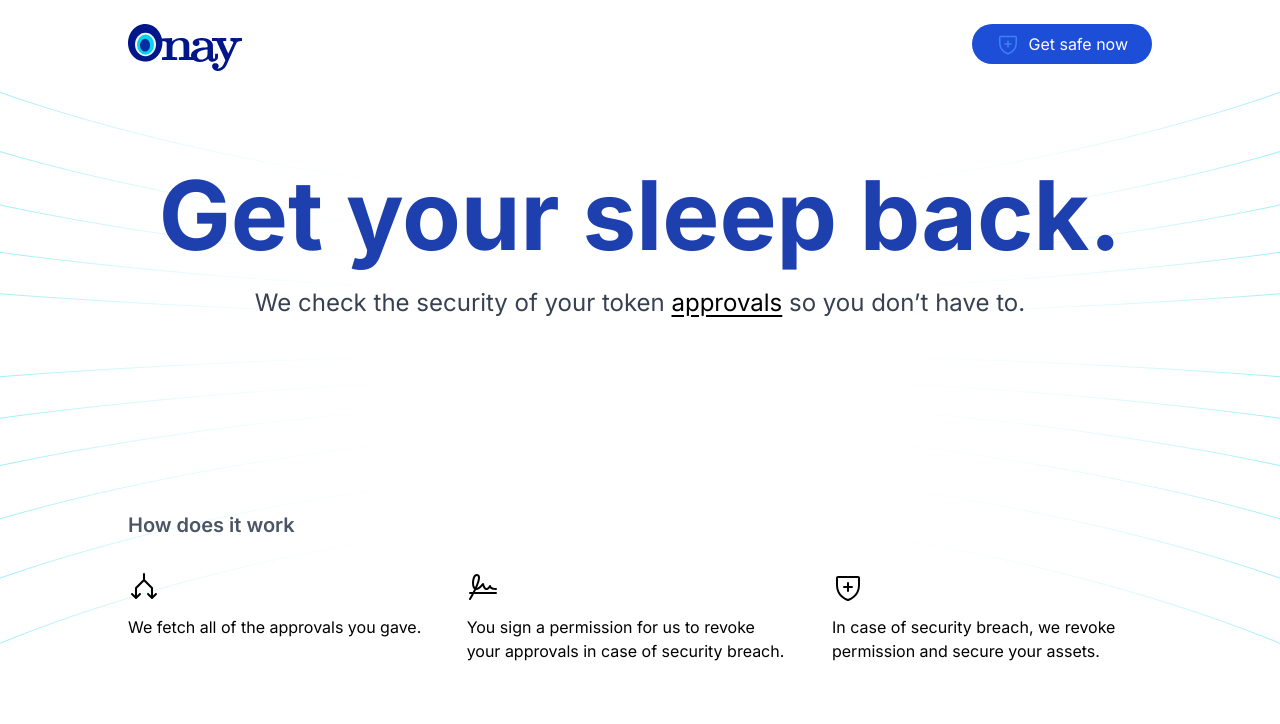
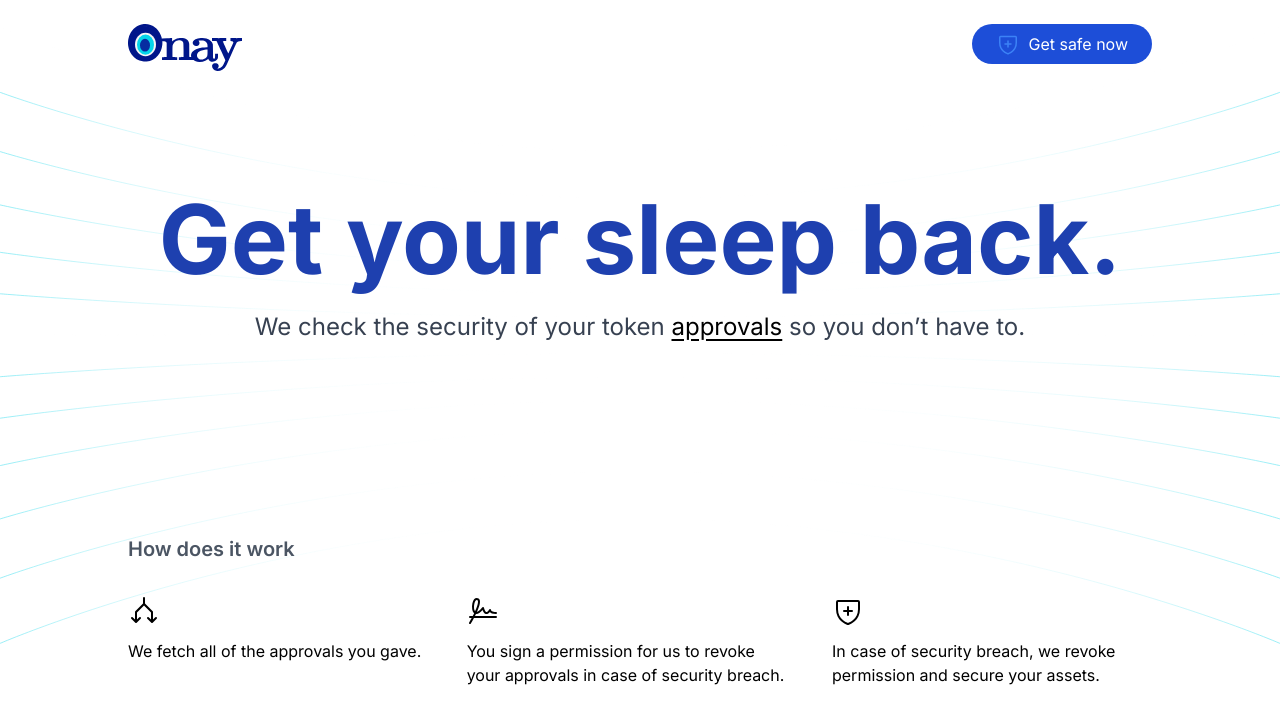
Before and after one commit to OnayHQ/onay, a Next.js app in the folder packages/app/: page / in a window 1280 px wide. Shown: the top 724 px of the page. Built offline with nearby package versions, Linux system fonts and the light colour scheme; what @web3modal/ethers5 would draw is missing.

Commit message:
fix: spacing on landing

```diff
--- a/packages/app/app/page.tsx
+++ b/packages/app/app/page.tsx
@@ -6,7 +6,7 @@ export default function Home() {
   return (
     <main className="py-16 md:py-24">
       <div className="space-y-6">
-        <h1 className="font-bold text-center text-4xl md:text-8xl text-blue-800">
+        <h1 className="font-bold text-center text-4xl md:text-8xl text-blue-800 mt-6">
           Get your sleep back.
         </h1>
         <h3 className="text-xl md:text-2xl text-gray-700 text-center">
```
